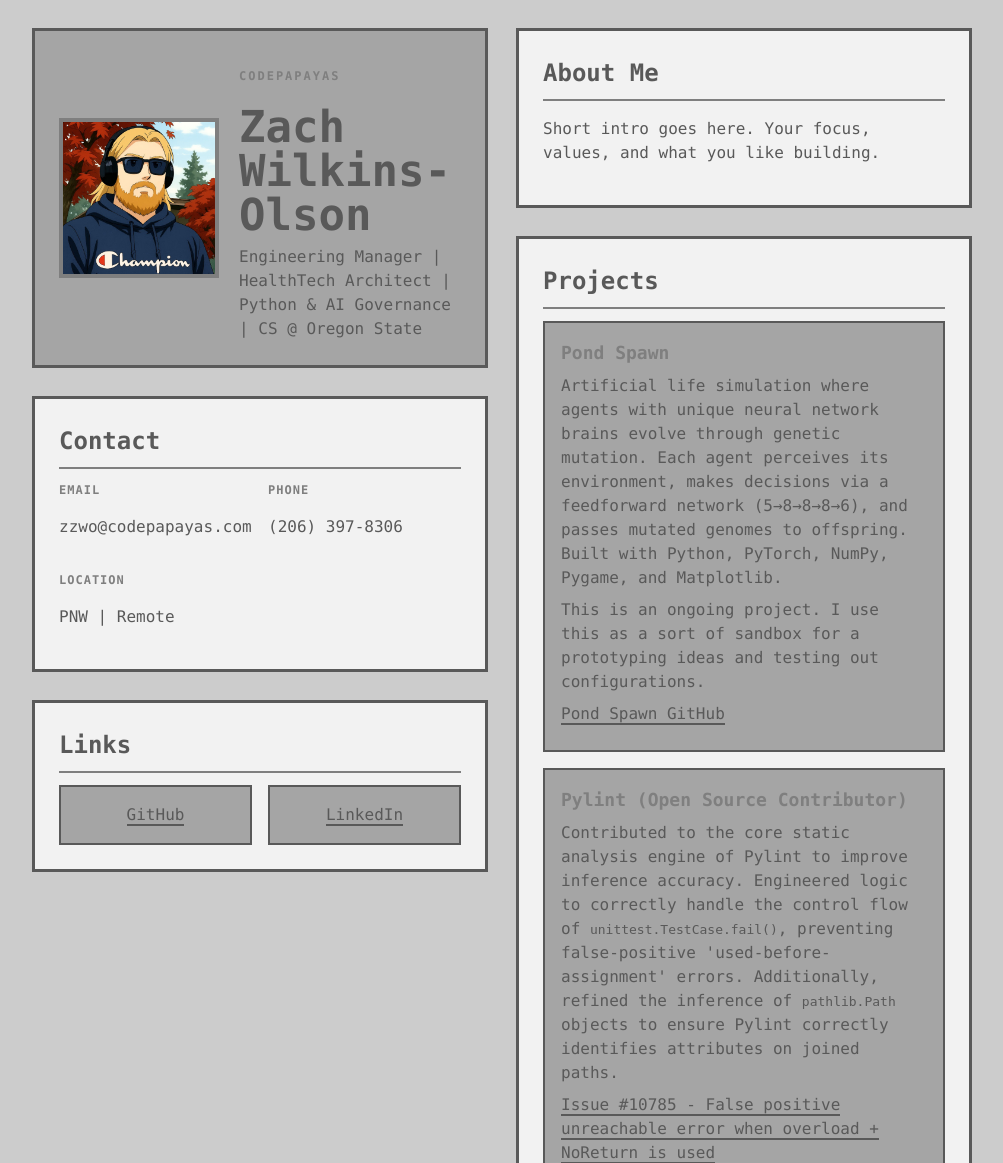
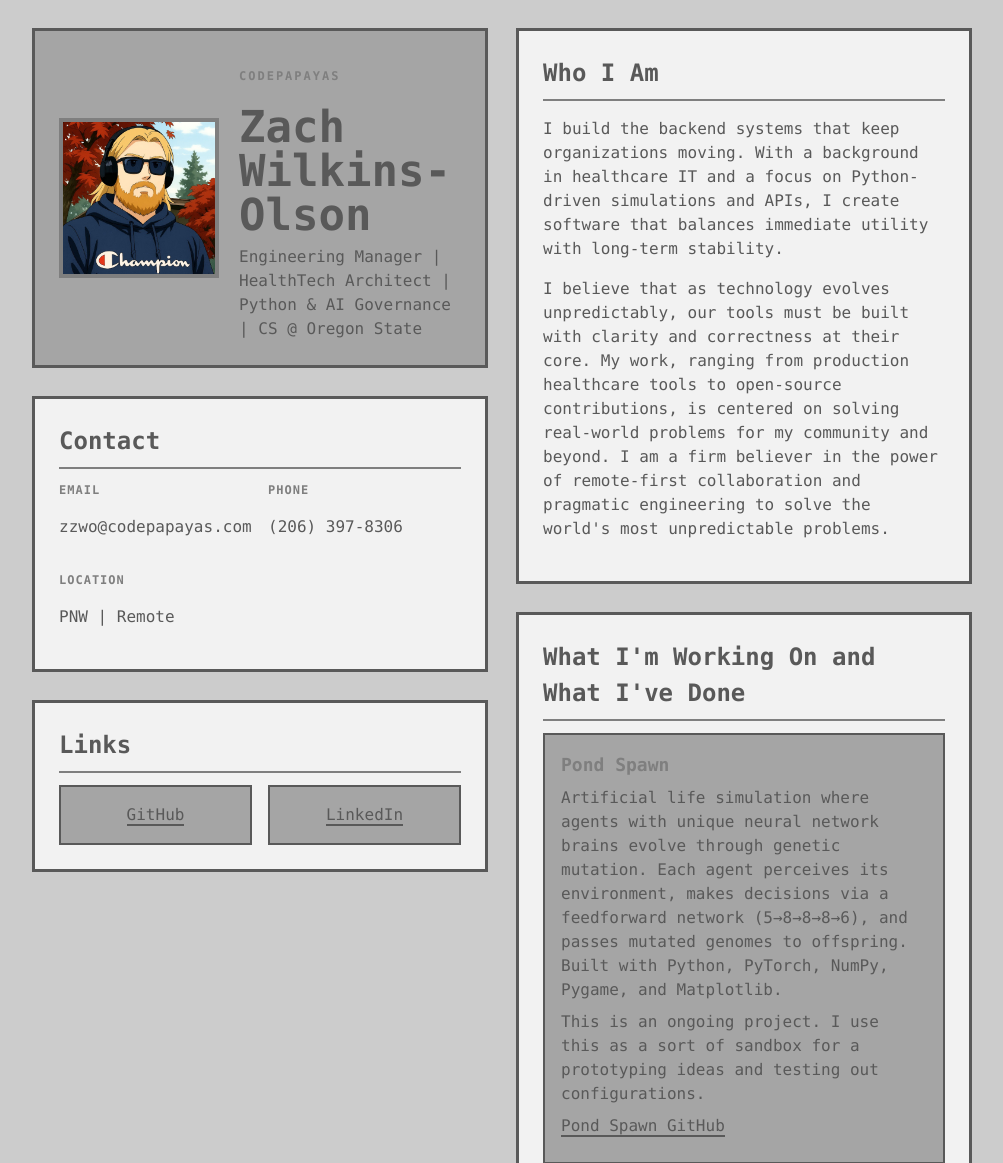
Before and after one commit to CodePapayas/zzwo-dot-com, a FastAPI app: page / in a window 1280 px wide. Shown: the part 130-1293 px from the top of the page, without its empty margins (138-1141 px from the left). Run offline with FastAPI, Linux system fonts and the light colour scheme.

Commit message:
Update about section with detailed personal introduction and project overview

```diff
--- a/app/templates/index.html
+++ b/app/templates/index.html
@@ -41,11 +41,13 @@
 
         <div class="right-col">
             <section class="box" id="about">
-                <h2>About Me</h2>
-                <p>Short intro goes here. Your focus, values, and what you like building.</p>
+                <h2>Who I Am</h2>
+                <p>I build the backend systems that keep organizations moving. With a background in healthcare IT and a focus on Python-driven simulations and APIs, I create software that balances immediate utility with long-term stability.</p>
+
+                <p>I believe that as technology evolves unpredictably, our tools must be built with clarity and correctness at their core. My work, ranging from production healthcare tools to open-source contributions, is centered on solving real-world problems for my community and beyond. I am a firm believer in the power of remote-first collaboration and pragmatic engineering to solve the world's most unpredictable problems.</p>
             </section>
             <section class="box" id="projects">
-                <h2>Projects</h2>
+                <h2>What I'm Working On and What I've Done</h2>
                 <ul class="list">
                     <li>
                         <h3>Pond Spawn</h3>
```
